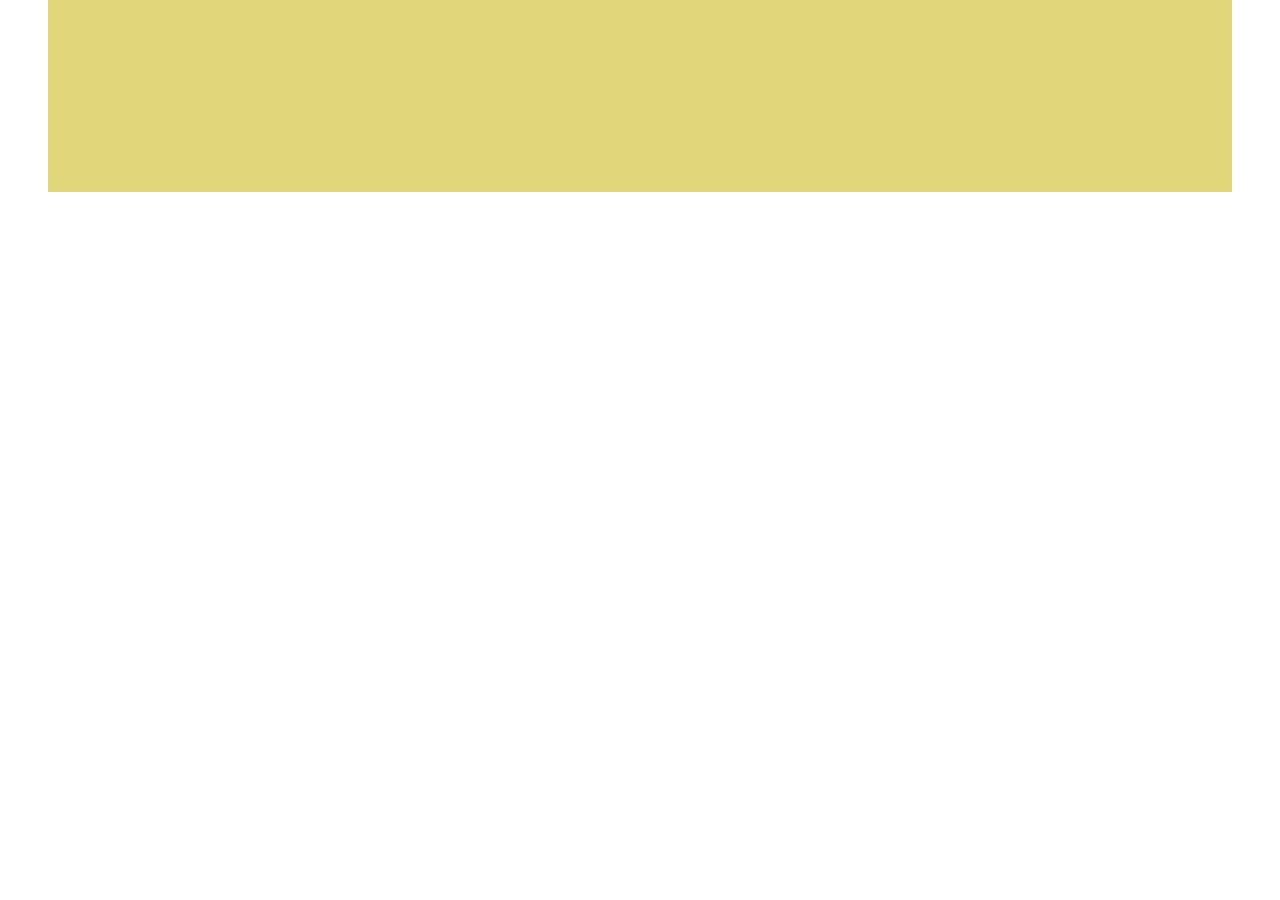
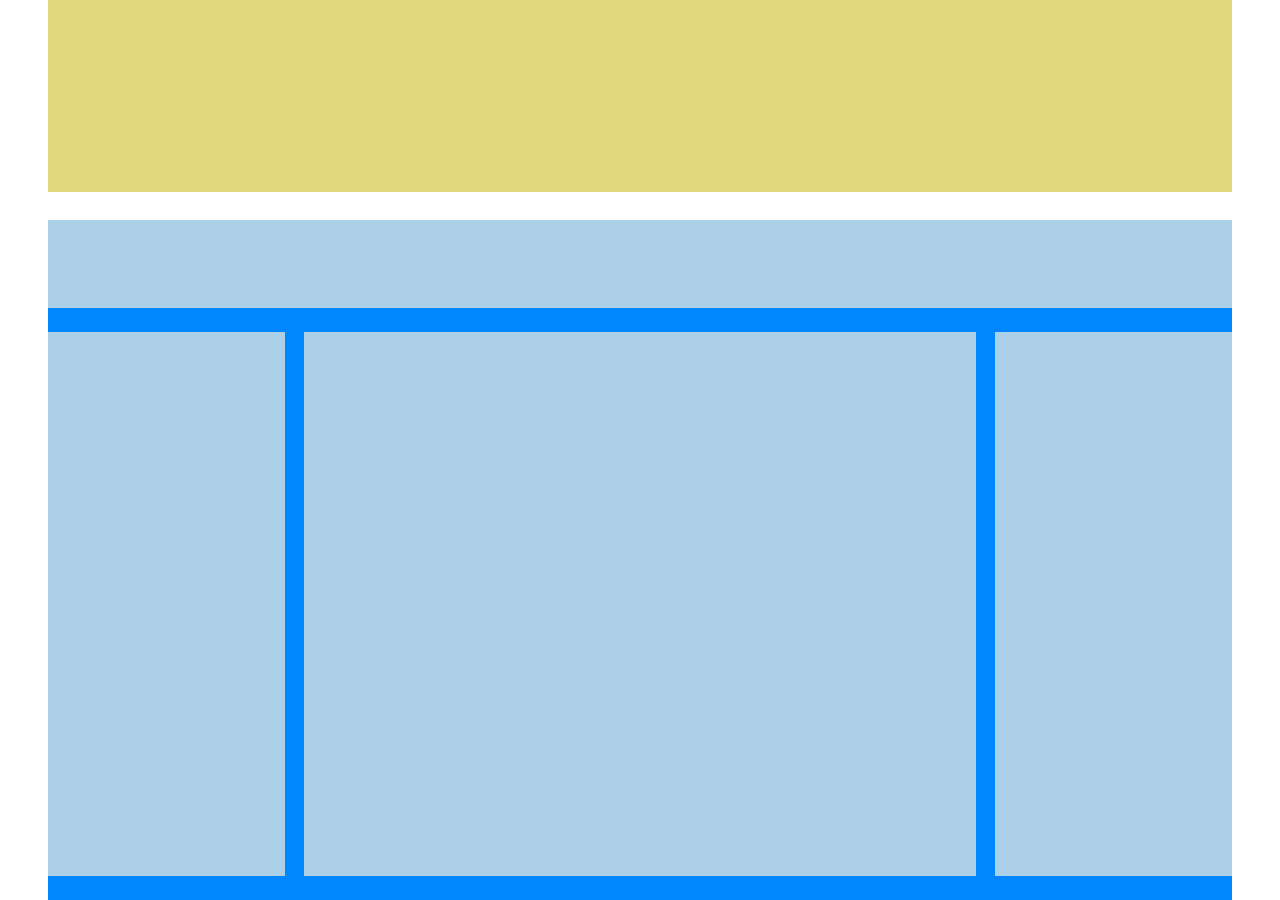
Before and after one commit to alestucci/htmlcss-struttura-wp, a plain HTML site: page index.html in a window 1280 px wide. Shown: the part 500-1400 px from the top of the page. Before the commit the page ends 800 px from the top, so only its background shows below. Drawn offline with Linux system fonts and the light colour scheme.

Commit message:
Inserito contenitore principale e sottosezioni

```diff
--- a/css/style.css
+++ b/css/style.css
@@ -23,6 +23,40 @@ header {
     height: 31em;
 }
 
-.container {
+.container-main {
+    margin-top: 1.75em;
+    background-color: #0086ff;
+    width: 100%;
+}
 
+.little-header {
+    margin-top: 0;
+    background-color: #abcfe7;
+    width: 100%;
+    height: 5.5em;
 }
+
+.sidebar,
+.content {
+    margin-top: 1.5em;
+    margin-bottom: 1.5em;
+    height: 34em;
+    background-color: #abcfe7;
+    float: left;
+}
+
+.sidebar {
+    width: 20%;
+}
+
+.content{
+    margin-left: 1.2em;
+    margin-right: 1.2em;
+    width: calc(60% - 2.4em);
+}
+
+.container-main::after{
+    content: "";
+    display: table;
+    clear: both;
+}
--- a/index.html
+++ b/index.html
@@ -20,9 +20,22 @@
         </div>
 
         <!-- Contenitore principale sezioni blu -->
-        <div class="container">
+        <div class="container-main">
+
+            <!-- Barra orizzontale celeste -->
+            <div class="little-header">
+            </div>
+
+            <!-- Sezione divisa in tre -->
+            <div class="sidebar">
+            </div>
+
+            <div class="content">
+            </div>
+
+            <div class="sidebar">
+            </div>
         </div>
-
     </main>
 
 </body>
```
